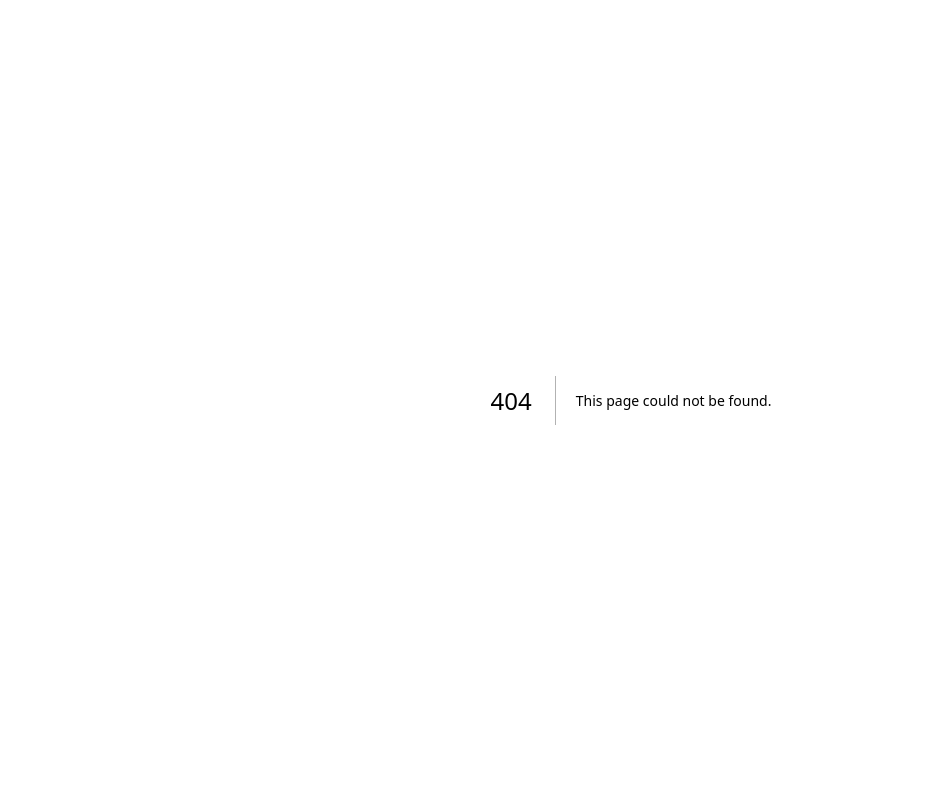
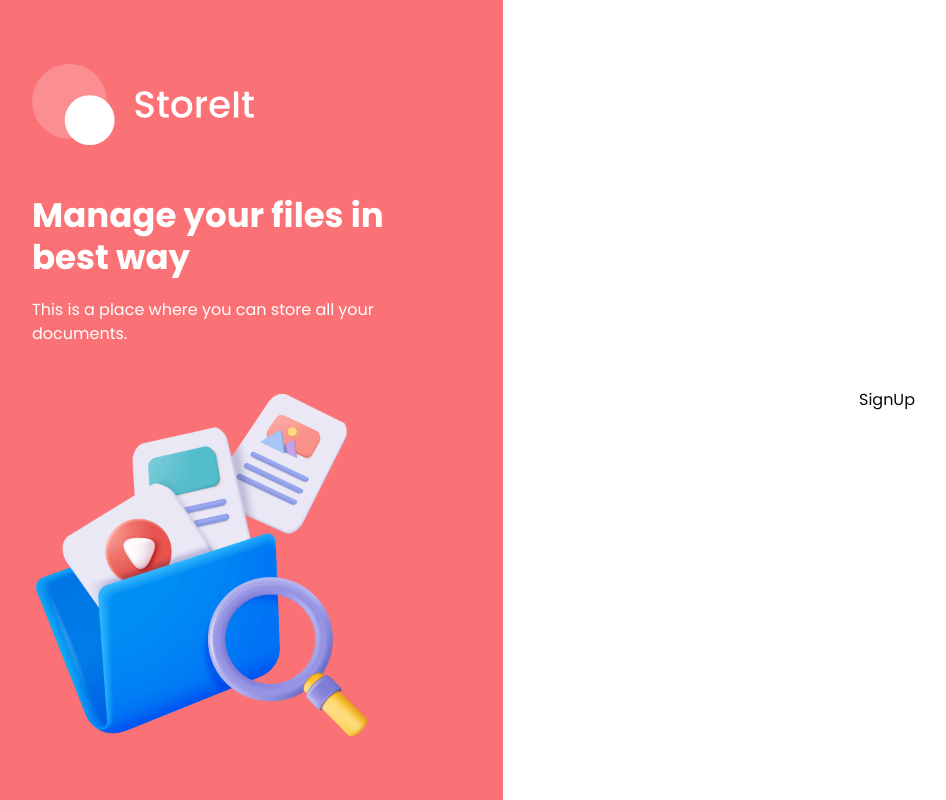
Before and after one commit to HtetMinPaing/tee_drive, a Next.js app: page /sign-up in a window 1280 px wide. Before the commit this address had no page. Shown: the whole page, without its empty margins (9-955 px from the left). Built offline with nearby package versions, Linux system fonts and the light colour scheme.

Commit message:
Side Panel

```diff
--- /dev/null
+++ b/app/(auth)/layout.tsx
@@ -0,0 +1,51 @@
+import Image from 'next/image'
+import React from 'react'
+
+const Layout = ({ children }: { children: React.ReactNode }) => {
+    return (
+        // The Full Screen of the Panel
+        <div className='flex min-h-screen'>
+            {/* Left Side of the Panel showing Logo and Landing Panel */}
+            <section className='bg-brand p-10 hidden w-1/2 items-center justify-center lg:flex xl:w-2/5'>
+                <div className='flex max-h-[800px] max-w-[430px] flex-col justify-center space-y-12'>
+                    <Image
+                        src="/assets/icons/logo-full.svg"
+                        alt='logo'
+                        width={224}
+                        height={82}
+                        className='h-auto'
+                    />
+                    <div className="space-y-5 text-white">
+                        <h1 className="h1">Manage your files in best way</h1>
+                        <p className="body-1">
+                            This is a place where you can store all your documents.
+                        </p>
+                    </div>
+                    <Image
+                        src='/assets/images/files.png'
+                        alt='Files'
+                        width={342}
+                        height={342}
+                        className='transition-all hover:rotate-2 hover:scale-105'
+                    />
+                </div>
+            </section>
+
+            {/* Right Side of the Panel showing the form */}
+            <section className='flex flex-1 flex-col items-center bg-white p-4 py-10 lg:justify-center lg:p-10 lg:py-0'>
+                <div className='mb-16 lg:hidden'>
+                    <Image
+                        src="/assets/icons/logo-full-brand.svg"
+                        alt='logo'
+                        width={224}
+                        height={82}
+                        className='h-auto w-[200px] lg:w-[250px]'
+                    />
+                </div>
+                {children}
+            </section>
+        </div>
+    )
+}
+
+export default Layout
--- /dev/null
+++ b/app/(auth)/sign-in/page.tsx
@@ -0,0 +1,9 @@
+import React from 'react'
+
+const SignIn = () => {
+  return (
+    <div>SignIn</div>
+  )
+}
+
+export default SignIn
--- /dev/null
+++ b/app/(auth)/sign-up/page.tsx
@@ -0,0 +1,9 @@
+import React from 'react'
+
+const SignUp = () => {
+  return (
+    <div>SignUp</div>
+  )
+}
+
+export default SignUp
--- a/app/page.tsx
+++ b/app/page.tsx
@@ -1,7 +1,7 @@
 
 export default function Home() {
   return (
-    <div className="center">
+    <div className="flex-center h-screen">
       <h1 className="h1">
         TeeDrive - One and Only Safe Storage for You
       </h1>
```
